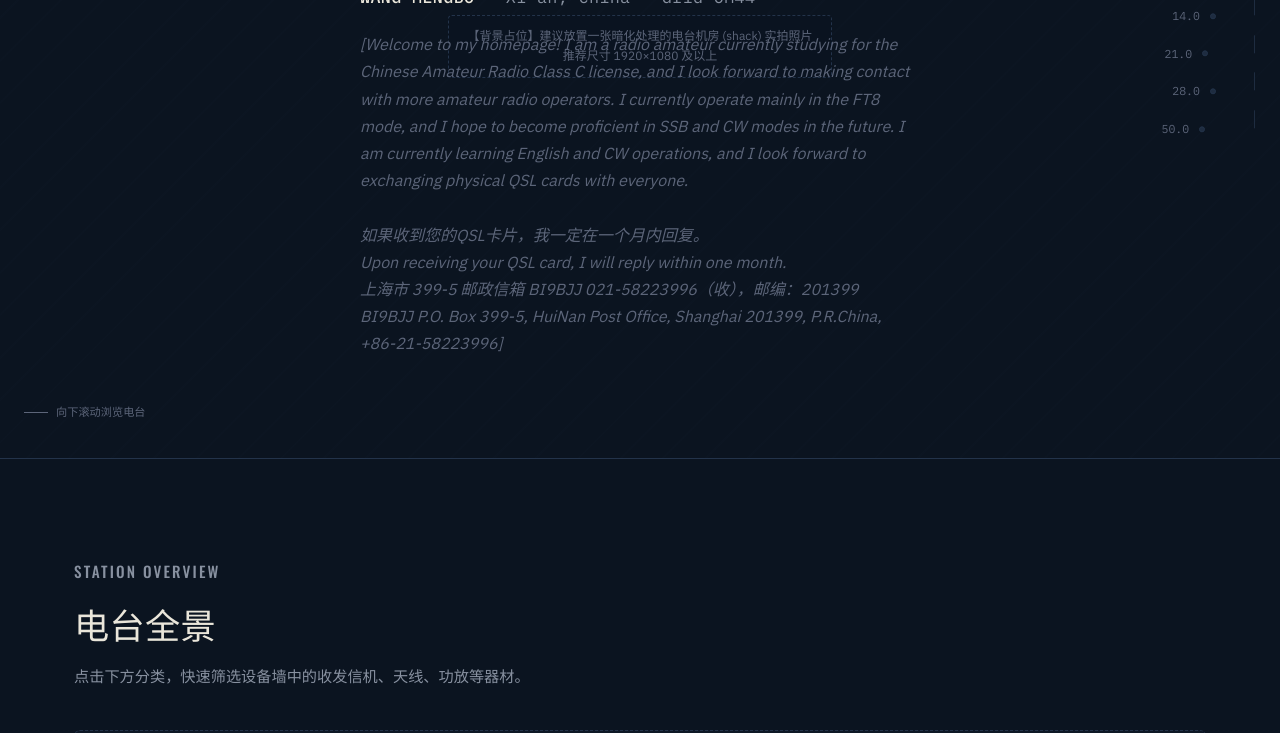
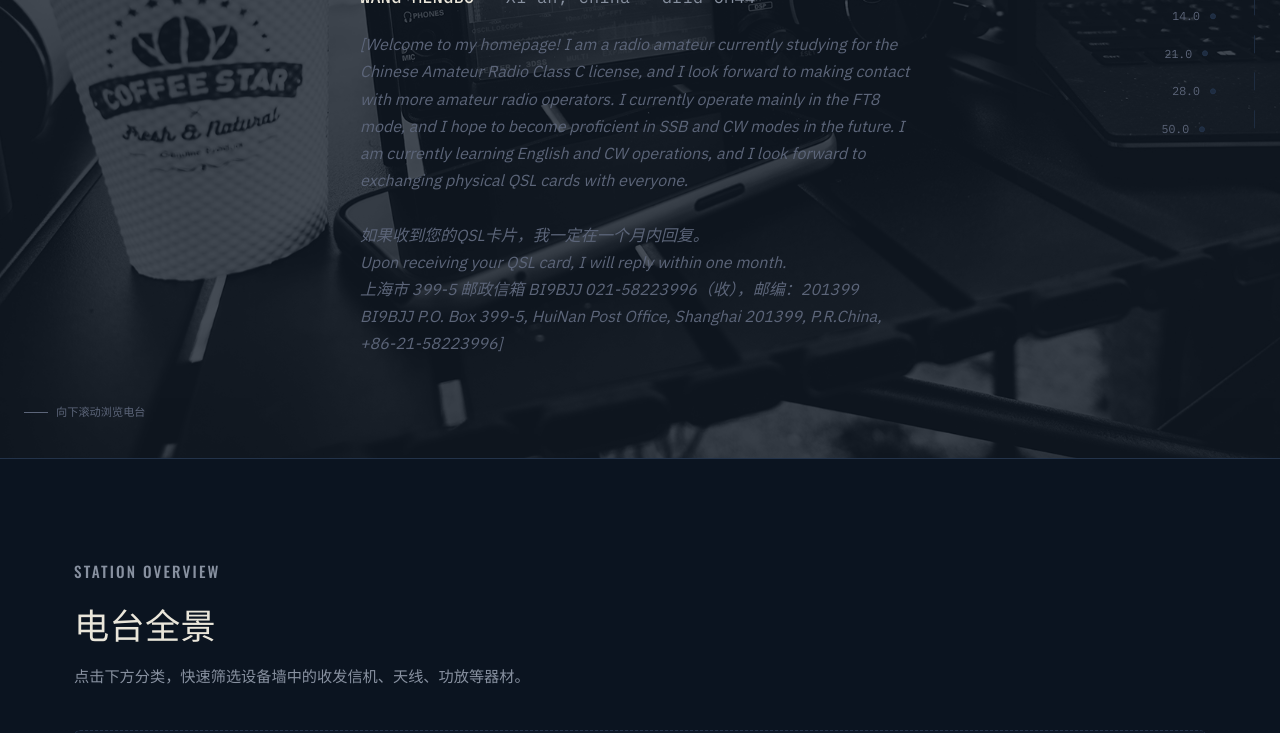
Before and after one commit to BI9BJJ/bi9bjj.github.io, a plain HTML site: page index.html in a window 1280 px wide. Shown: the part 365-1098 px from the top of the page. Drawn offline with nearby package versions, Linux system fonts and the light colour scheme.

Commit message:
Alternate the homepage hero photos every 15 seconds

```diff
--- a/index.html
+++ b/index.html
@@ -136,14 +136,22 @@ button{font-family:inherit;cursor:pointer;}
 }
 .hero-photo{
   position:absolute;inset:0;
-  background:
-    linear-gradient(var(--overlay),var(--overlay)),
-    repeating-linear-gradient(135deg,var(--bg-panel-2) 0 2px,var(--bg-page) 2px 30px);
-  display:flex;align-items:center;justify-content:center;
+  background:var(--bg-page) url('images/bar01.jpg') center / cover no-repeat;
 }
-.hero-photo .ph-note{
-  position:relative;color:var(--text-muted);font-size:.75rem;text-align:center;
-  border:1px dashed var(--border);padding:10px 18px;border-radius:4px;background:var(--overlay);
+.hero-photo::before,
+.hero-photo::after{
+  content:"";
+  position:absolute;inset:0;
+}
+.hero-photo::before{
+  background:url('images/bar02.jpg') center / cover no-repeat;
+  opacity:0;
+  animation:hero-photo-swap 30s step-end infinite;
+}
+.hero-photo::after{background:var(--overlay);}
+@keyframes hero-photo-swap{
+  0%{opacity:0;}
+  50%, 100%{opacity:1;}
 }
 .hero-inner{position:relative;z-index:2;}
 .hero-utc{
@@ -357,9 +365,7 @@ footer.site-footer{padding:60px 0 40px;border-top:1px solid var(--border);}
 
 <!-- ====================== HERO ====================== -->
 <header class="hero" id="hero">
-  <div class="hero-photo">
-    <div class="ph-note">【背景占位】建议放置一张暗化处理的电台机房 (shack) 实拍照片<br>推荐尺寸 1920×1080 及以上</div>
-  </div>
+  <div class="hero-photo" aria-hidden="true"></div>
   <div class="hero-inner wrap">
     <div class="hero-utc mono">
       <span class="label" style="margin:0;">UTC</span>
```
Also changed, not shown: images/bar01.jpg (added), images/bar02.jpg (added).
